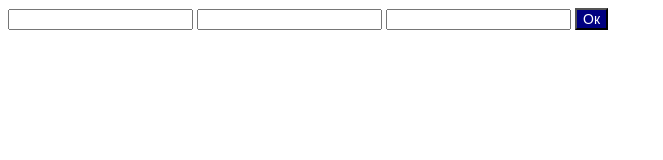
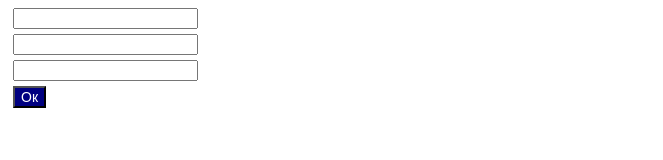
Before and after one commit to svidovskaya/Lab_JS_4, a plain HTML site: page index.html in a window 1280 px wide. Shown: the whole page, without its empty margins (0-663 px from the left). Drawn offline with Linux system fonts and the light colour scheme.

Commit message:
Update style.css

```diff
--- a/css/style.css
+++ b/css/style.css
@@ -3,3 +3,7 @@
   color: white;
   font-size: 14px;
 }
+input{
+  display: block;
+  margin: 5px;
+}
```
